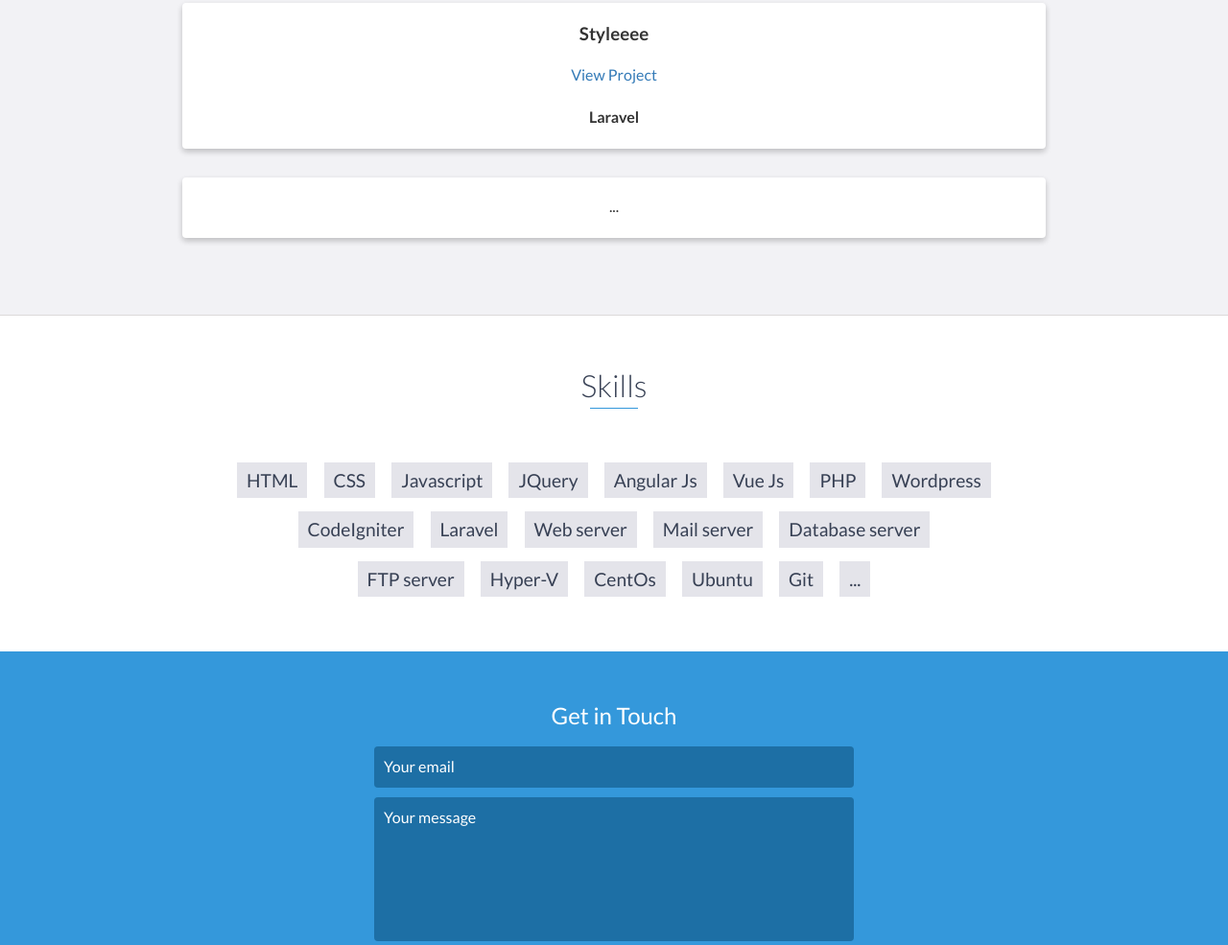
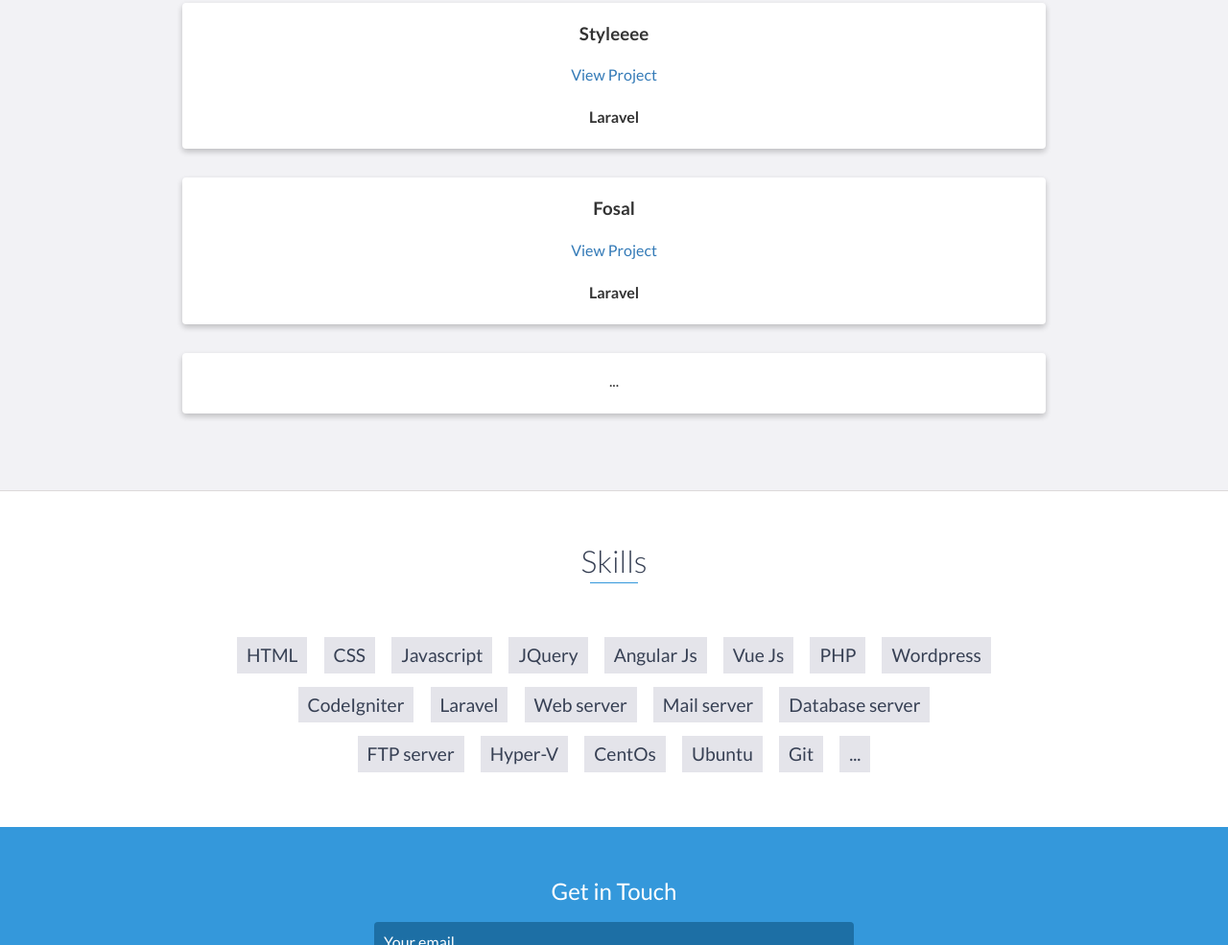
Before and after one commit to nqmtri86/nqmtri86.github.io, a plain HTML site: page index.html in a window 1280 px wide. Shown: the part 4139-5124 px from the top of the page at 96% size. Drawn offline with nearby package versions, Linux system fonts and the light colour scheme.

Commit message:
add project

```diff
--- a/index.html
+++ b/index.html
@@ -201,6 +201,12 @@
         </div>
 
         <div class="project shadow-large">
+            <h3>Fosal</h3>
+            <a href="https://fosal.market/" target="_blank">View Project</a>
+            <h4>Laravel</h4>
+        </div>
+
+        <div class="project shadow-large">
             <h3></h3>
                ...
             <h4></h4>
```
